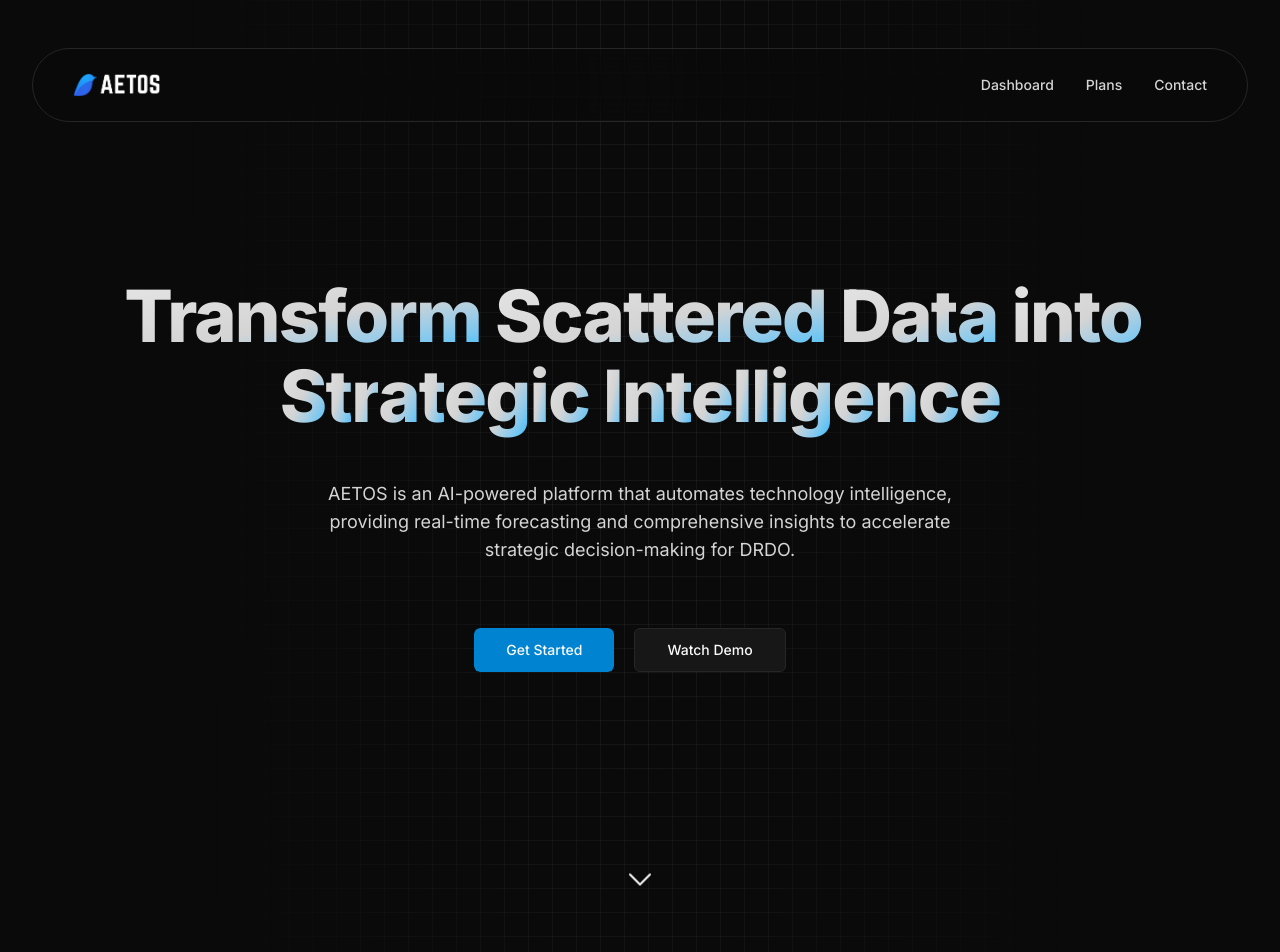
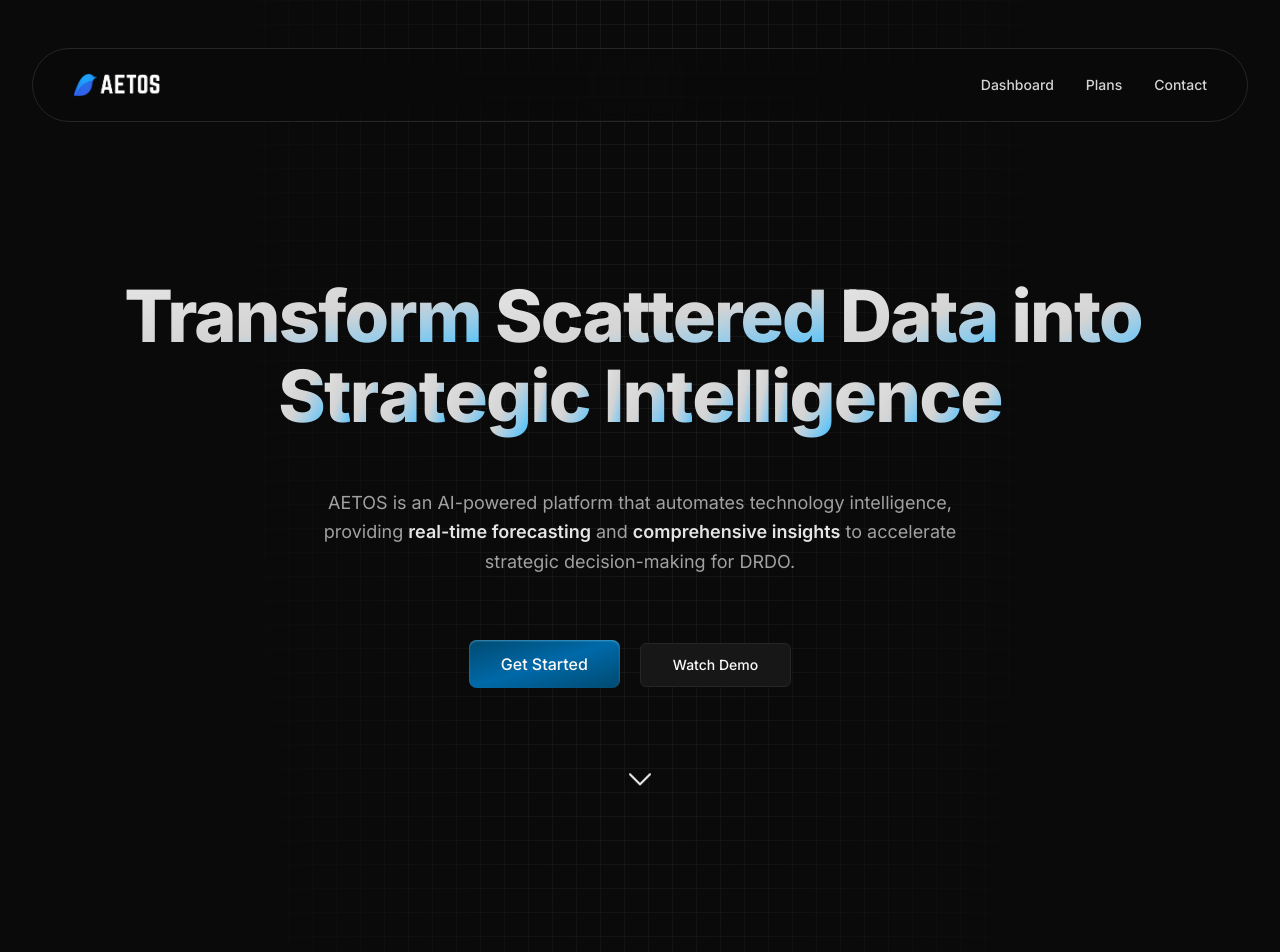
Before and after one commit to abhaydesu/Aetos, a React (Vite) app in the folder aetos-dashboard2/: page / in a window 1280 px wide. Shown: the top 952 px of the page. Built offline with nearby package versions, Linux system fonts and the light colour scheme.

Commit message:
feat: Implement landing page sections
- Added Hero section with animated heading and demo button
- Integrated DemoSection component to showcase AETOS in action
- Enhanced KeyCapabilities component with interactive demo
- Introduced MagicButton component with shiny hover effect

```diff
--- /dev/null
+++ b/aetos-dashboard2/src/components/DemoSection.jsx
@@ -0,0 +1,55 @@
+import React from 'react'
+//eslint-disable-next-line
+import { motion } from 'framer-motion'
+
+export const DemoSection = () => {
+  return (
+    // --- Glassmorphism Style Changes ---
+    // - Removed the opaque gradient and complex shadows.
+    // + Added a semi-transparent background, backdrop blur, a subtle border, and cleaner shadows.
+    <div className='my-24 p-8 rounded-2xl
+        backdrop-blur-sm
+        border border-neutral-700/80
+        shadow-xl transition-all duration-300 hover:shadow-2xl bg-grid-neutral-900/40 hover:border-neutral-600 '>
+
+        <div className="max-w-6xl mx-auto text-center">
+          <motion.h3
+            className="text-3xl md:text-5xl font-extrabold text-neutral-100 mb-10"
+            initial={{ opacity: 0, y: 20 }}
+            whileInView={{ opacity: 1, y: 0 }}
+            viewport={{ once: true, amount: 0.5 }}
+            transition={{ duration: 0.6, delay: 0.2 }}
+          >
+            See AETOS in Action
+          </motion.h3>
+          <motion.div
+            className="relative w-full aspect-video rounded-lg overflow-hidden shadow-2xl"
+            initial={{ opacity: 0, scale: 0.9 }}
+            whileInView={{ opacity: 1, scale: 1 }}
+            viewport={{ once: true, amount: 0.5 }}
+            transition={{ duration: 0.6, delay: 0.4 }}
+          >
+            <iframe
+              width="100%"
+              height="100%"
+              src="https://www.youtube.com/embed/lJUfEGNZ69A"
+              title="AETOS Demo Video"
+              frameBorder="0"
+              allow="accelerometer; autoplay; clipboard-write; encrypted-media; gyroscope; picture-in-picture"
+              allowFullScreen
+              className="absolute top-0 left-0 w-full h-full rounded-4xl"
+            ></iframe>
+          </motion.div>
+          <motion.p
+            className="mt-8 text-lg text-neutral-400 max-w-2xl mx-auto"
+            initial={{ opacity: 0, y: 20 }}
+            whileInView={{ opacity: 1, y: 0 }}
+            viewport={{ once: true, amount: 0.5 }}
+            transition={{ duration: 0.6, delay: 0.6 }}
+          >
+            Get a comprehensive overview of AETOS's capabilities and workflow.
+          </motion.p>
+        </div>
+    </div>
+  )
+}
--- a/aetos-dashboard2/src/components/Hero.jsx
+++ b/aetos-dashboard2/src/components/Hero.jsx
@@ -1,66 +1,94 @@
 // src/components/Hero.jsx
 
-'use client';
+"use client";
 
-import React from 'react';
-import { stagger, fadeInUp } from './util/constants';
+import React from "react";
+import { stagger, fadeInUp } from "./util/constants";
 //eslint-disable-next-line
-import { motion } from 'framer-motion';
-import { MagicButton } from './ui/MagicButton.jsx';
-import DecryptedText from './ui/DecryptedText.jsx';
-import Animatedheading from './ui/AnimationHeading.jsx';
-import { Link } from 'react-router-dom';
+import { motion } from "framer-motion";
+import { MagicButton } from "./ui/MagicButton.jsx";
+import DecryptedText from "./ui/DecryptedText.jsx";
+import Animatedheading from "./ui/AnimationHeading.jsx";
+import { Link } from "react-router-dom";
+import { DemoSection } from "./DemoSection.jsx";
+import { ScrollDownIndicator } from "./ui/ScrollDownIndicator.jsx";
 
 export const Hero = () => {
+
   return (
+    <>
       <motion.section
-      className="text-center pt-20 pb-24"
+        className="relative text-center pt-24 pb-24 overflow-hidden"
         initial="hidden"
         animate="visible"
         variants={stagger}
       >
+        <div className="relative z-10">
           <motion.h2
-        className="text-4xl md:text-7xl font-extrabold mt-10 tracking-tight"
+            className="text-4xl md:text-7xl font-extrabold mt-6 tracking-tight"
             variants={fadeInUp}
           >
-        <Animatedheading   text="Transform Scattered Data into" />
+            <Animatedheading text="Transform Scattered Data into" />
+            <br />
             <DecryptedText
               text="Strategic Intelligence"
               animateOn="view"
               revealDirection="center"
-          // INCREASE THIS VALUE for a slower, longer animation
-          speed={120}
+              speed={100}
               parentClassName="inline-block leading-tighter pb-2"
-          className="bg-gradient-to-br from-neutral-200 via-neutral-300 to-sky-400 bg-clip-text text-transparent"
-          encryptedClassName="bg-gradient-to-br from-neutral-200 via-neutral-300 to-sky-400 bg-clip-text text-transparent text-neutral-500"
+              className="inline-block bg-gradient-to-br from-neutral-200 via-neutral-300 to-sky-400 bg-clip-text text-transparent leading-tighter pb-2"
+              encryptedClassName="inline-block bg-gradient-to-br from-neutral-200 via-neutral-300 to-sky-400 bg-clip-text text-transparent leading-tighter pb-2"
             />
           </motion.h2>
 
           <motion.p
-        className="mt-10 max-w-2xl mx-auto text-lg text-neutral-300"
+            className="mt-10 max-w-2xl mx-auto text-lg text-neutral-400 leading-relaxed"
             variants={fadeInUp}
           >
             AETOS is an AI-powered platform that automates technology
-        intelligence, providing real-time forecasting and comprehensive
-        insights to accelerate strategic decision-making for DRDO.
+            intelligence, providing{" "}
+            <span className="text-neutral-200 font-semibold">
+              real-time forecasting
+            </span>{" "}
+            and{" "}
+            <span className="text-neutral-200 font-semibold">
+              comprehensive insights
+            </span>{" "}
+            to accelerate strategic decision-making for DRDO.
           </motion.p>
+
           <motion.div className="mt-8" variants={fadeInUp}>
             <MagicButton>
-          <Link to="/dashboard">
-          Get Started
-          </Link>
+              <Link to="/dashboard">Get Started</Link>
             </MagicButton>
-        <button className="mx-5 relative inline-flex h-11 px-8 mt-8
+            <button
+              className="mx-5 relative inline-flex h-11 px-8 mt-8
               items-center justify-center whitespace-nowrap
               rounded-md text-sm font-medium text-neutral-50
               ring-offset-neutral-900 transition-colors
               focus-visible:outline-none
-            overflow-hidden group cursor-pointer bg-neutral-900 border border-neutral-800 hover:bg-neutral-800 ">
-        <Link to='https://youtu.be/lJUfEGNZ69A' target='_blank'>
+              overflow-hidden group cursor-pointer bg-neutral-900 border border-neutral-800 hover:bg-neutral-800 "
+            >
+              <a
+                target="_blank"
+                href="https://youtu.be/lJUfEGNZ69A"
+              >
               Watch Demo
-        </Link>
+              </a>
             </button>
           </motion.div>
+
+          <motion.div
+            className="text-center mt-20"
+            initial={{ opacity: 0, y: -4 }}
+            whileInView={{ opacity: 1, y: 0 }}
+            viewport={{ once: true, amount: 0.6 }}
+            transition={{ duration: 0.6, ease: "easeOut", delay: 0.1 }}
+          >
+            <ScrollDownIndicator className="mt-0" />
+          </motion.div>
+        </div>
       </motion.section>
+    </>
   );
 };
--- a/aetos-dashboard2/src/components/key-capabilities.jsx
+++ b/aetos-dashboard2/src/components/key-capabilities.jsx
@@ -96,13 +96,13 @@
   return (
     <motion.section
       id="features"
-      className="py-5"
+      className="py-12 "
       initial="hidden"
       whileInView="visible"
       viewport={{ once: true, amount: 0.2 }}
     >
-      <div className="text-center mb-12">
-        <motion.h3 className="text-4xl  font-bold tracking-tight" variants={fadeInUp}>
+      <div className="text-center mb-12 ">
+        <motion.h3 className="text-4xl mt-10 font-bold tracking-tight" variants={fadeInUp}>
           Key Capabilities
         </motion.h3>
         <motion.p className="mt-3 max-w-xl  mx-auto text-neutral-400" variants={fadeInUp}>
@@ -110,11 +110,12 @@
         </motion.p>
       </div>
 
-      <div className="max-w-6xlmx-auto mb-16">
+      <div className='grid grid-cols-4 pt-10'>
+      <div className="max-w-6xl col-span-3 mx-auto mb-16">
         <InteractiveDemo />
       </div>
-
-      <div className="grid grid-cols-1 md:grid-cols-3 gap-8 max-w-6xl mx-auto">
+      <div>
+      <div className="grid grid-cols-1 gap-8 max-w-6xl mx-auto">
         <FeatureCard
           icon={FiDatabase}
           title="Technology Convergence"
@@ -134,6 +135,8 @@
           id="adoption"
         />
       </div>
+      </div>
+      </div>
     </motion.section>
   );
 }
--- a/aetos-dashboard2/src/components/ui/MagicButton.jsx
+++ b/aetos-dashboard2/src/components/ui/MagicButton.jsx
@@ -1,38 +1,42 @@
-import React from 'react';
+import React from "react";
+//eslint-disable-next-line
+import { motion } from "framer-motion";
 
-//eslint-disable-next-line
-import { motion } from 'framer-motion';
-
+/**
+ * A beautiful, animated button with a shiny hover effect.
+ *
+ * @param {object} props - The component props.
+ * @param {React.ReactNode} props.children - The content to display inside the button.
+ * @param {string} [props.className] - Additional classes to apply to the button.
+ * @returns {JSX.Element} The MagicButton component.
+ */
 export const MagicButton = ({ children, className, ...props }) => {
   return (
     <motion.button
-      className={`relative inline-flex h-11 px-8 mt-8
-                  items-center justify-center whitespace-nowrap
-                  rounded-md text-sm font-medium text-neutral-50
-                  ring-offset-neutral-900 transition-colors
-                  focus-visible:outline-none focus-visible:ring-2
-                  focus-visible:ring-sky-500 focus-visible:ring-offset-2
-                  overflow-hidden group cursor-pointer
-                  ${className}`}
-      whileHover="hover"
-      whileTap="tap"
+      // Base styles for the button container
+      className={`relative inline-flex h-12 items-center justify-center
+                   overflow-hidden rounded-lg bg-gradient-to-br from-sky-900 via-sky-700 to-sky-900
+                   px-8 mt-8 font-medium text-neutral-50 group
+                           shadow-[inset_0_1px_2px_rgba(125,211,252,0.5),_0_0px_0px_rgba(3,105,161,0.6)]
+hover:shadow-[inset_0_1px_2px_rgba(125,211,252,0.7),_0_1px_2px_rgba(3,105,161,0.8)]
+cursor-pointer
+                   ${className}`}
+      // Animation for the tap/click interaction
+      whileTap={{ scale: 0.97 }}
       {...props}
     >
-      <span className="absolute inset-0 z-0 rounded-md bg-sky-600 transition-colors"></span>
+      <span className="absolute inset-0 h-full w-full rounded-lg" />
 
-      <motion.span
-        className="absolute inset-0 z-[1] rounded-md bg-gradient-to-br from-sky-400 via-indigo-500 to-purple-500"
-        variants={{
-          hover: { opacity: 1, scale: 1.2 },
-          tap: { scale: 0.95 }
-        }}
-        initial={{ opacity: 0, scale: 0.8 }}
-        transition={{ duration: 0.3, ease: "easeOut" }}
+      {/* The shiny gleam effect */}
+      <span
+        className="absolute bottom-0 left-0 top-0 z-10 h-full w-1/4
+                   bg-gradient-to-r from-transparent via-white/20 to-transparent
+                   transform -translate-x-full transition-transform duration-700
+                   ease-in-out group-hover:translate-x-[400%]"
       />
 
-      <span className="relative z-10">
-        {children}
-      </span>
+      {/* The actual button content (text, icons, etc.) */}
+      <span className="relative z-20">{children}</span>
     </motion.button>
   );
 };
--- a/aetos-dashboard2/src/pages/LandingPage.jsx
+++ b/aetos-dashboard2/src/pages/LandingPage.jsx
@@ -30,15 +30,7 @@
 
       <main className="relative z-10 max-w-7xl mt-40 mx-auto px-4 sm:px-6 lg:px-8">
         <Hero />
-        <motion.div
-          className="text-center mt-25 mb-20"
-          initial={{ opacity: 0, y: -4 }}
-          whileInView={{ opacity: 1, y: 0 }}
-          viewport={{ once: true, amount: 0.6 }}
-          transition={{ duration: 0.6, ease: "easeOut", delay: 0.1 }}
-        >
-          <ScrollDownIndicator />
-        </motion.div>
+
 
         <KeyCapabilities />
         <Features />
```
Lines whose indentation alone changed are shown as unchanged.
